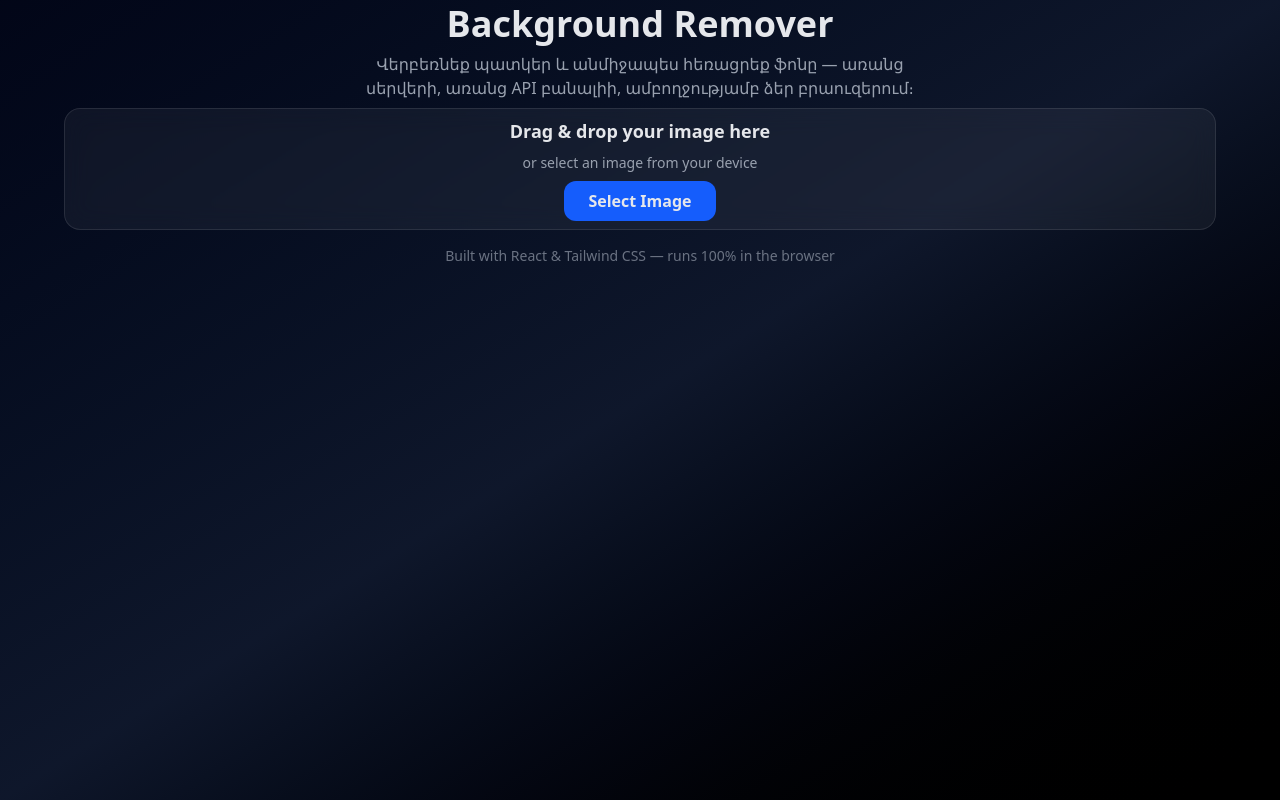
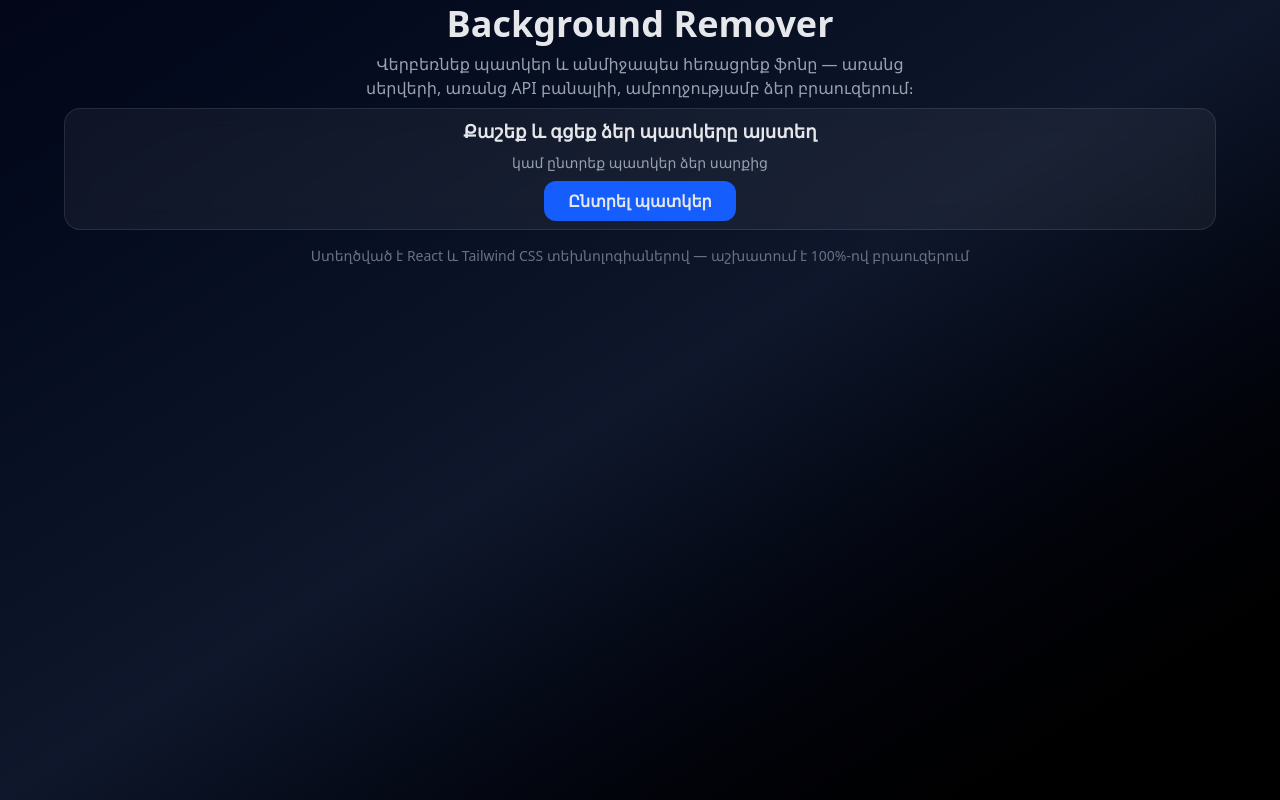
Before and after one commit to Demirtshyan/neonclean, a React (Vite) app: page / in a window 1280 px wide. Built offline with nearby package versions, Linux system fonts and the light colour scheme.

Commit message:
Translate text to Armenian in App component

```diff
--- a/src/App.jsx
+++ b/src/App.jsx
@@ -86,13 +86,13 @@ function App() {
           }`}
         >
           <p className="text-lg font-semibold mb-2">
-            Drag & drop your image here
+            Քաշեք և գցեք ձեր պատկերը այստեղ
           </p>
           <p className="text-sm text-gray-400 mb-2">
-            or select an image from your device
+            կամ ընտրեք պատկեր ձեր սարքից
           </p>
           <label className="inline-flex items-center justify-center cursor-pointer bg-blue-600 hover:bg-blue-700 transition-colors px-6 py-2 rounded-xl font-semibold text-sm sm:text-base">
-            Select Image
+            Ընտրել պատկեր
             <input
               type="file"
               accept="image/*"
@@ -105,7 +105,7 @@ function App() {
         {isLoading && (
           <div className="text-center mt-4">
             <p className="text-lg font-medium animate-pulse">
-              Removing background...
+              Ֆոնը հեռացվում է...
             </p>
           </div>
         )}
@@ -135,14 +135,14 @@ function App() {
                   href={resultImage}
                   download="background-removed.png"
                 >
-                  Download PNG
+                  Ներբեռնել PNG
                 </a>
               </div>
             )}
           </section>
         )}
         <footer className="mt-4 text-center text-gray-500 text-sm">
-          Built with React & Tailwind CSS — runs 100% in the browser
+          Ստեղծված է React և Tailwind CSS տեխնոլոգիաներով — աշխատում է 100%-ով բրաուզերում
         </footer>
       </div>
     </main>
```
